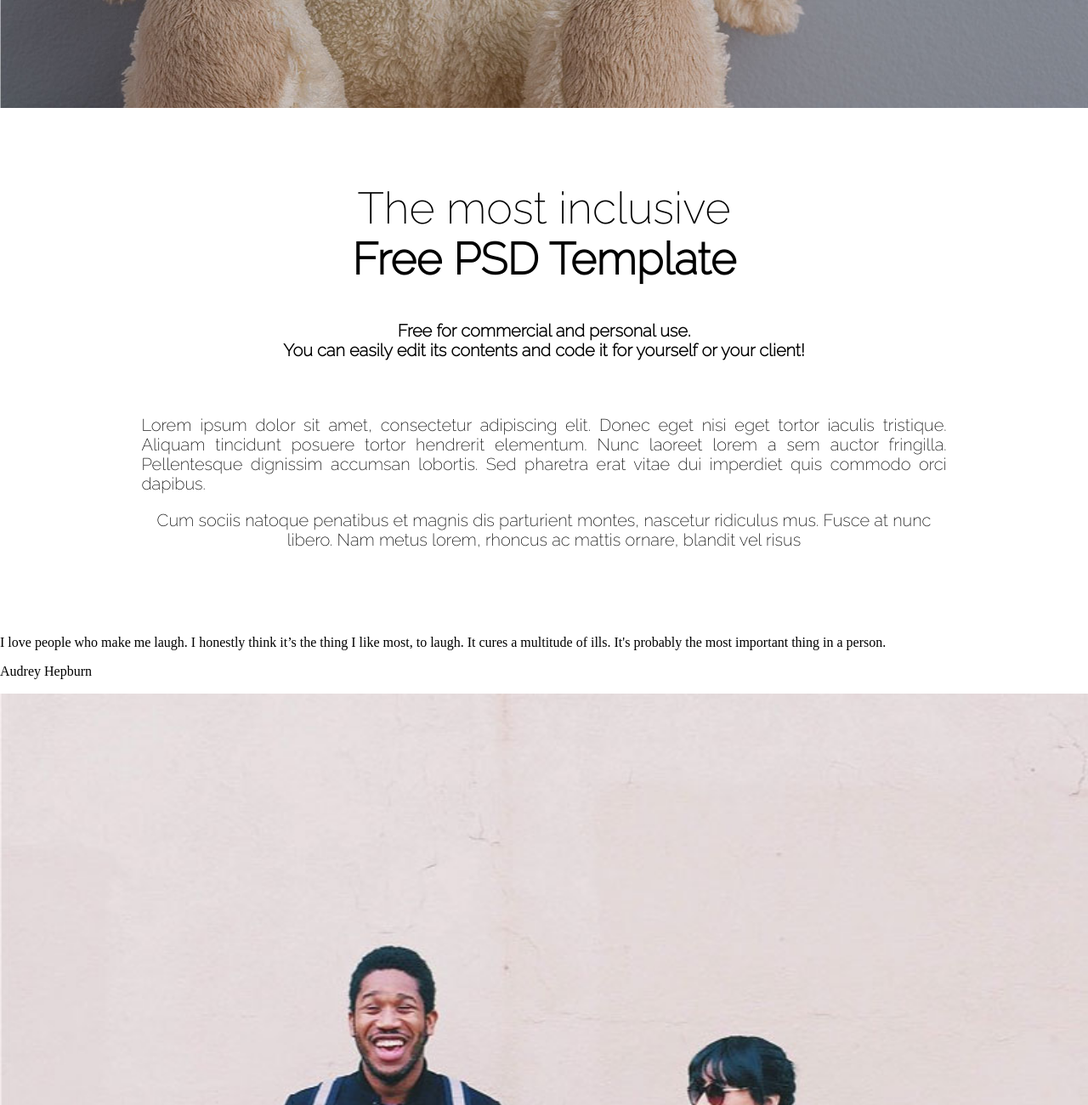
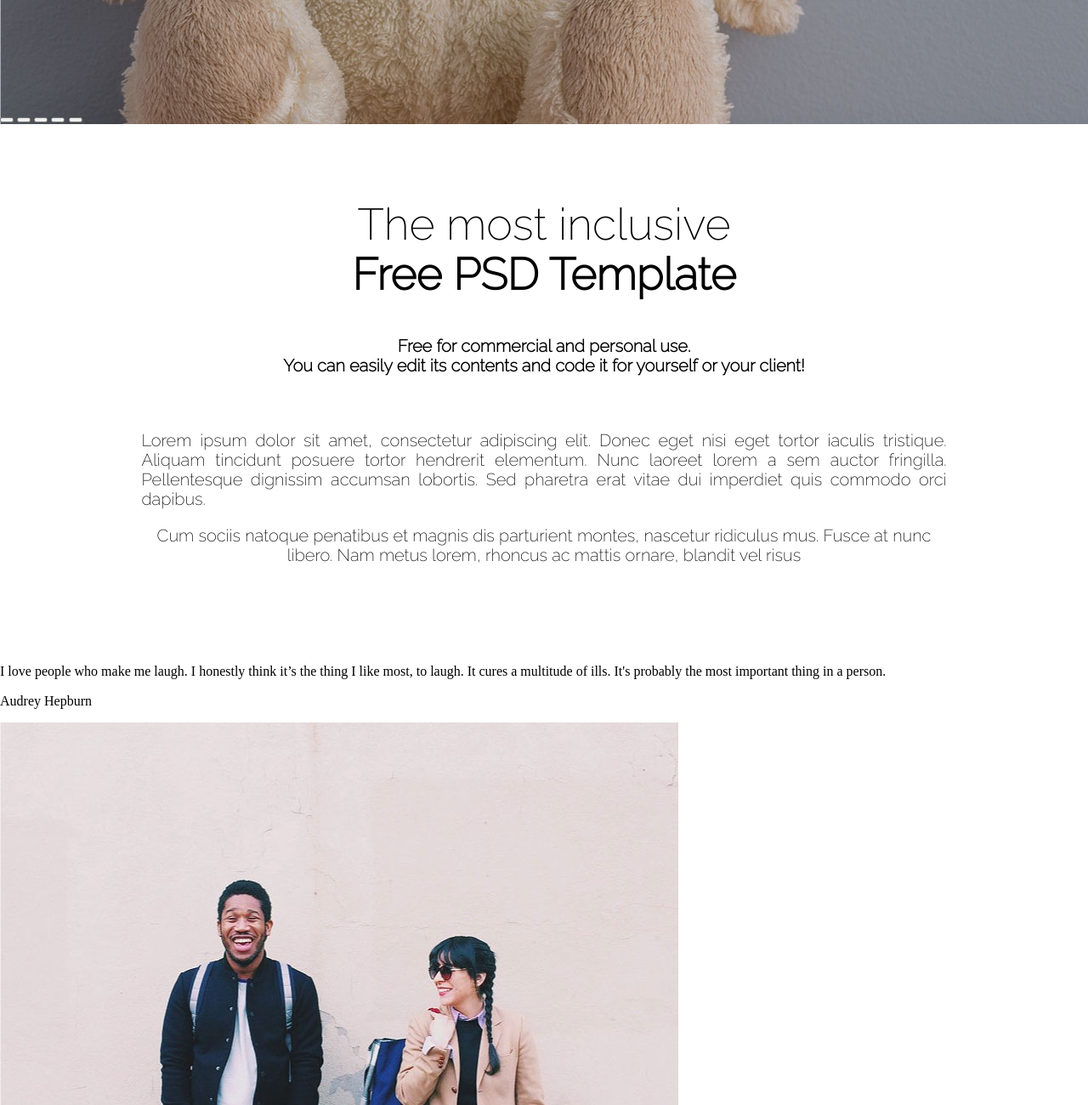
Before and after one commit to Kajoha/smile, a website: page index.html in a window 1280 px wide. Shown: the part 840-2140 px from the top of the page at 85% size. Drawn offline with Linux system fonts and the light colour scheme.

Commit message:
edit slyder

```diff
--- a/index.html
+++ b/index.html
@@ -22,6 +22,13 @@
           <h1 class="h1slyder">smile</h1>
           <p class="pslyder">it costs you nothing</p>
         </div>
+        <div>
+          <button class="dot dot-active"></button>
+          <button class="dot"></button>
+          <button class="dot"></button>
+          <button class="dot"></button>
+          <button class="dot"></button>
+        </div>
       </div>
 
       <div id="intro">
@@ -43,8 +50,8 @@
         </div>
       </div>
 
-      <div id="quote">
-        <div id="textContentQuote">
+      <div id="quote" class="clearfix">
+        <div id="textContentQuote" class="float">
           <p>
             I love people who make me laugh. I honestly think it’s the thing I like most, to laugh. It cures a multitude of ills. It's probably the most important thing in a person.
           </p>
@@ -52,7 +59,7 @@
             Audrey Hepburn
           </p>
         </div>
-        <div id="imagContentQuote">
+        <div id="imagContentQuote" class="float">
           <img src="img/comment.jpg" alt="">
         </div>
       </div>
```
